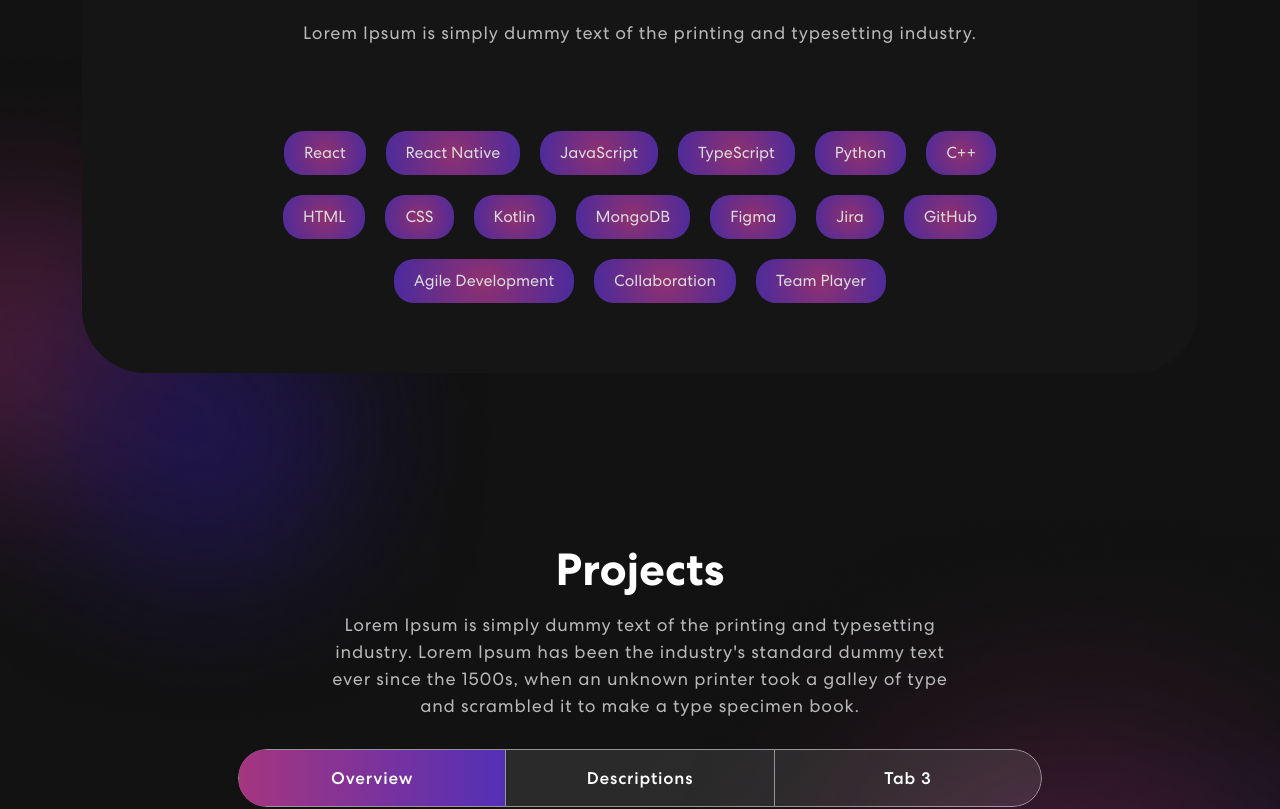
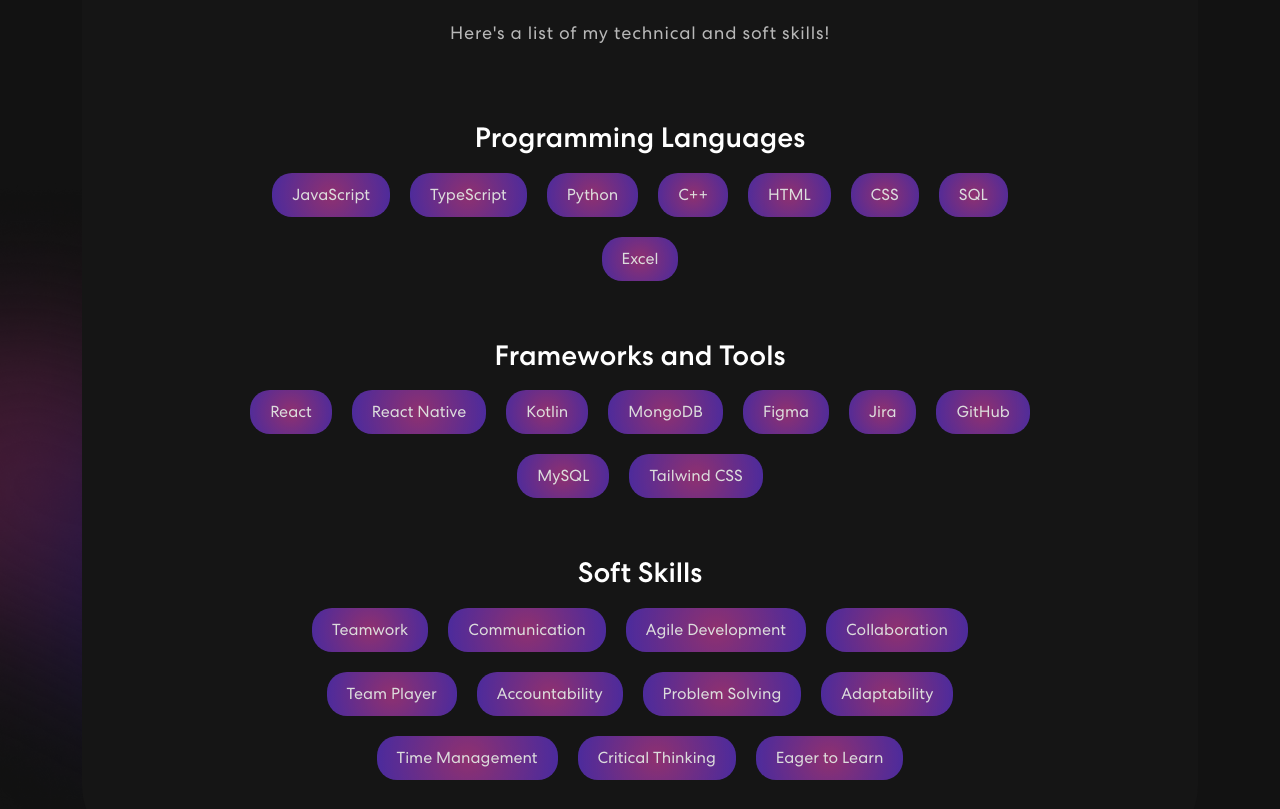
Before and after one commit to alexisbl14/personal-portfolio, a React (Vite) app: page / in a window 1280 px wide. Shown: the part 860-1669 px from the top of the page. Built offline with nearby package versions, Linux system fonts and the light colour scheme.

Commit message:
reaordered skills section

```diff
--- a/src/components/Skills.tsx
+++ b/src/components/Skills.tsx
@@ -2,26 +2,42 @@
 import colorSharp from "../assets/img/color-sharp.png";
 
 
-function Skills () {
+function Skills() {
 
-    const skillList = ["React", "React Native", "JavaScript", "TypeScript", "Python", "C++",
-        "HTML", "CSS", "Kotlin", "MongoDB", "Figma", "Jira", "GitHub", "Agile Development", "Collaboration",
-        "Team Player"]
+    const technicalSkillList = ["JavaScript", "TypeScript", "Python", "C++", "HTML", "CSS", "SQL", "Excel"];
 
-    return(
+    const frameworksList = ["React", "React Native", "Kotlin", "MongoDB", "Figma", "Jira", "GitHub", "MySQL", "Tailwind CSS"];
+
+    const softSkillList = ["Teamwork", "Communication", "Agile Development", "Collaboration", "Team Player", "Accountability",
+        "Problem Solving", "Adaptability", "Time Management", "Critical Thinking", "Eager to Learn"];
+
+    return (
         <section className="skill" id="skills">
             <Container>
                 <div className="skill-bx">
                     <h2>Skills</h2>
-                    <p>Lorem Ipsum is simply dummy text of the printing and typesetting industry.</p>
+                    <p>Here's a list of my technical and soft skills!</p>
+                    <h3>Programming Languages</h3>
+                    <div className="skill-list mb-5">
+                        {technicalSkillList.map((skill, index) => (
+                            <span key={index} className="skill-item">{skill}</span>
+                        ))}
+                    </div>
+                    <h3>Frameworks and Tools</h3>
+                    <div className="skill-list mb-5">
+                        {frameworksList.map((skill, index) => (
+                            <span key={index} className="skill-item">{skill}</span>
+                        ))}
+                    </div>
+                    <h3>Soft Skills</h3>
                     <div className="skill-list">
-                        {skillList.map((skill, index) => (
+                        {softSkillList.map((skill, index) => (
                             <span key={index} className="skill-item">{skill}</span>
                         ))}
                     </div>
                 </div>
             </Container>
-            <img className="background-image-left" src={colorSharp}/>
+            <img className="background-image-left" src={colorSharp} />
         </section>
     );
 }
```
